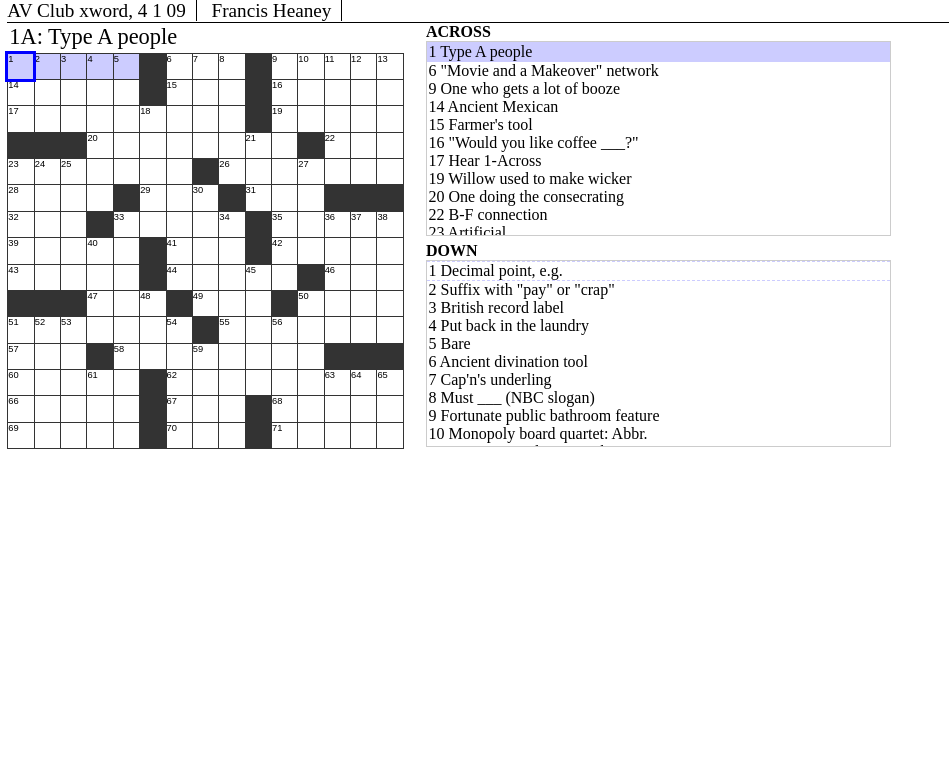
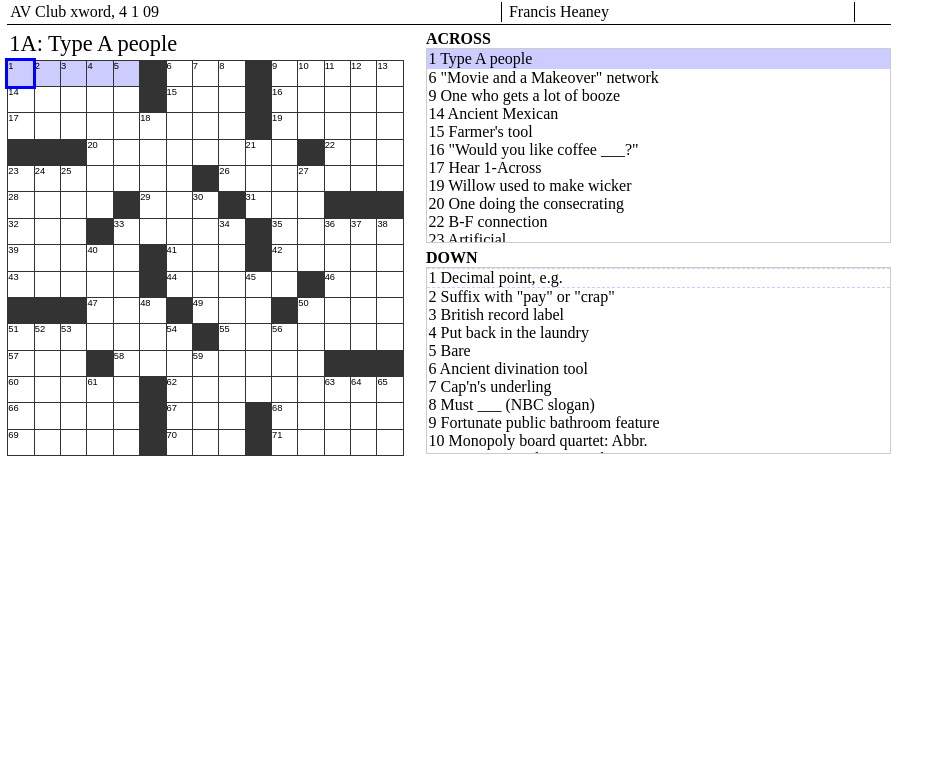
Before and after one commit to puzzleplus/puzzleplus, a plain HTML site: page localtest/test.html in a window 1280 px wide. Shown: the whole page, without its empty margins (0-949 px from the left). Drawn offline with Linux system fonts and the light colour scheme.

Commit message:
fix bug; adjust title appearance

```diff
--- a/localtest/test.html
+++ b/localtest/test.html
@@ -157,14 +157,16 @@ function handleFocus() {
 </SCRIPT>
 <TITLE>lmnopuz - NY Times, Wed, Feb 04, 2004</TITLE></HEAD><BODY onload="makeCrossword()" onresize="javascript:handleResize(); return true" onbeforeunload="javascript:handleBeforeUnload();" onblur="javascript:handleBlur();" onfocus="javascript:handleFocus();">
 
-<div id="puzzle_info">
-  <span id="title"></span>
-  <span id="author"></span>
-  <span id="copyright"></span>
-</div>
-
 <TABLE cellspacing="0" cellpadding="0" id="toptable">
   <TBODY>
+  <tr valign="top"><td colspan=3>
+    <table id="puzzle_info" width="100%"><tr>
+      <td id="title"></td>
+      <td id="author"></td>
+      <td id="copyright"></td>
+    </tr></table>
+  </td> </tr>
+
   <TR valign="top">
     <TD>
       <div id='current_clue' style="margin-right: 2ex">hello</div>
--- a/wave/crossword.css
+++ b/wave/crossword.css
@@ -176,19 +176,20 @@ div.focusbox {
 
 #puzzle_info {
   border-bottom: 1px solid black;
-  font-size: 120%;
+  margin-bottom: 5px;
+  font-size: 100%;
 }
 
 #title {
   border-right: 1px solid black;
-  padding-right: 10px;
+  padding-right: 5px;
 }
 #author {
   border-right: 1px solid black;
-  padding-left: 10px;
-  padding-right: 10px;
+  padding-left: 5px;
+  padding-right: 5px;
 }
 #copyright {
-  padding-left: 10px;
-  padding-right: 10px;
+  padding-left: 5px;
+  padding-right: 5px;
 }
```
Also changed, not shown: wave/lmnowave.xml (+9 -8 lines).
